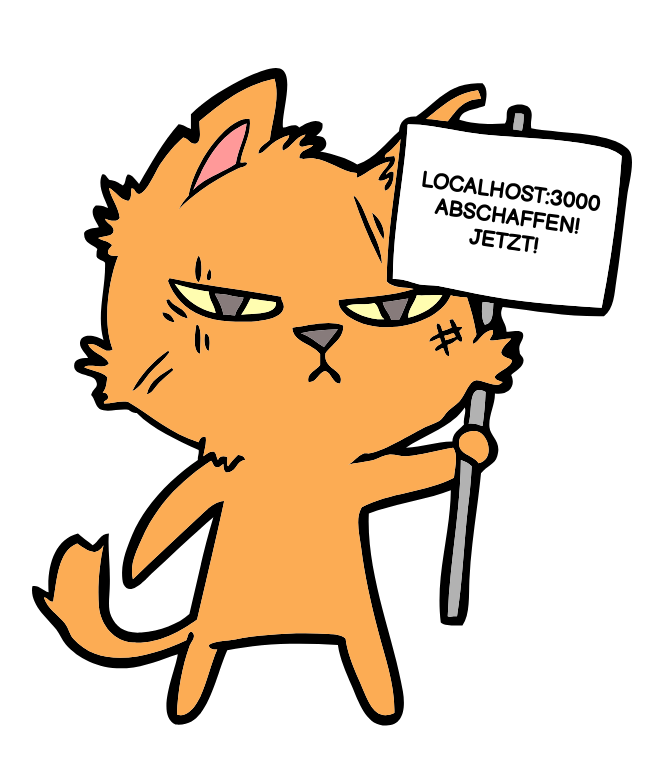
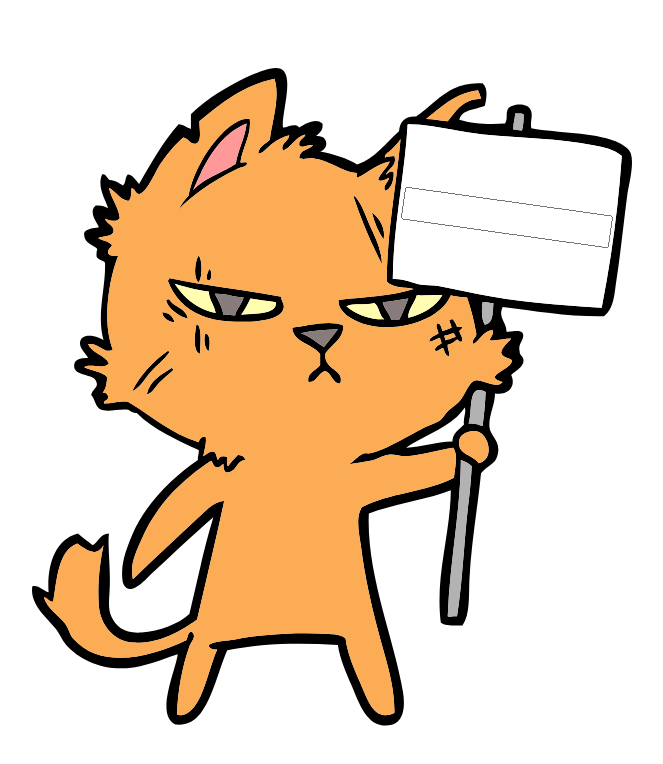
Before and after one commit to nicolindemann/abschaffen.jetzt, a Next.js app: page / in a window 1280 px wide. Shown: the top 764 px of the page, without its empty margins (308-971 px from the left). Built offline with nearby package versions, Linux system fonts and the light colour scheme.

Commit message:
Enable more reasons

```diff
--- a/pages/index.js
+++ b/pages/index.js
@@ -6,8 +6,8 @@ import "@fontsource/balsamiq-sans"
 export async function getServerSideProps(context) {
   return {
     props: {
-      reason: context.req.headers.host.replace('.abschaffen.jetzt', '').toUpperCase().replace('.', ' '),
-      full: context.req.headers.host.replace('.abschaffen.jetzt', '').toUpperCase().replace('.', ' ') + ' ABSCHAFFEN! JETZT!',
+      reason: decodeURIComponent(context.req.headers.host).replace('.abschaffen.jetzt', '').toUpperCase().replace('.', ' ').replace('_', ' '),
+      full: decodeURIComponent(context.req.headers.host).replace('.abschaffen.jetzt', '').toUpperCase().replace('.', ' ').replace('_', ' ') + ' ABSCHAFFEN! JETZT!',
       host: context.req.headers.host
     }
   }
@@ -15,10 +15,14 @@ export async function getServerSideProps(context) {
 
 export default function Home({ full, host }) {
 
-  if (host === 'abschaffen.jetzt') {
+  if (host === 'abschaffen.jetzt' || host === 'localhost:3000') {
     full = <input style={{ width: '100%' }} onKeyDown={(e) => {
       if (e.key === 'Enter') {
-        location.href = 'https://' + e.target.value + '.abschaffen.jetzt'
+        try {
+        location.href = 'https://' + encodeURIComponent(e.target.value.trim().replace(' ', '_')) + '.abschaffen.jetzt'
+        } catch (e) {
+          alert('URL nicht möglich')
+        }
       }
     }}/>
   }
```
